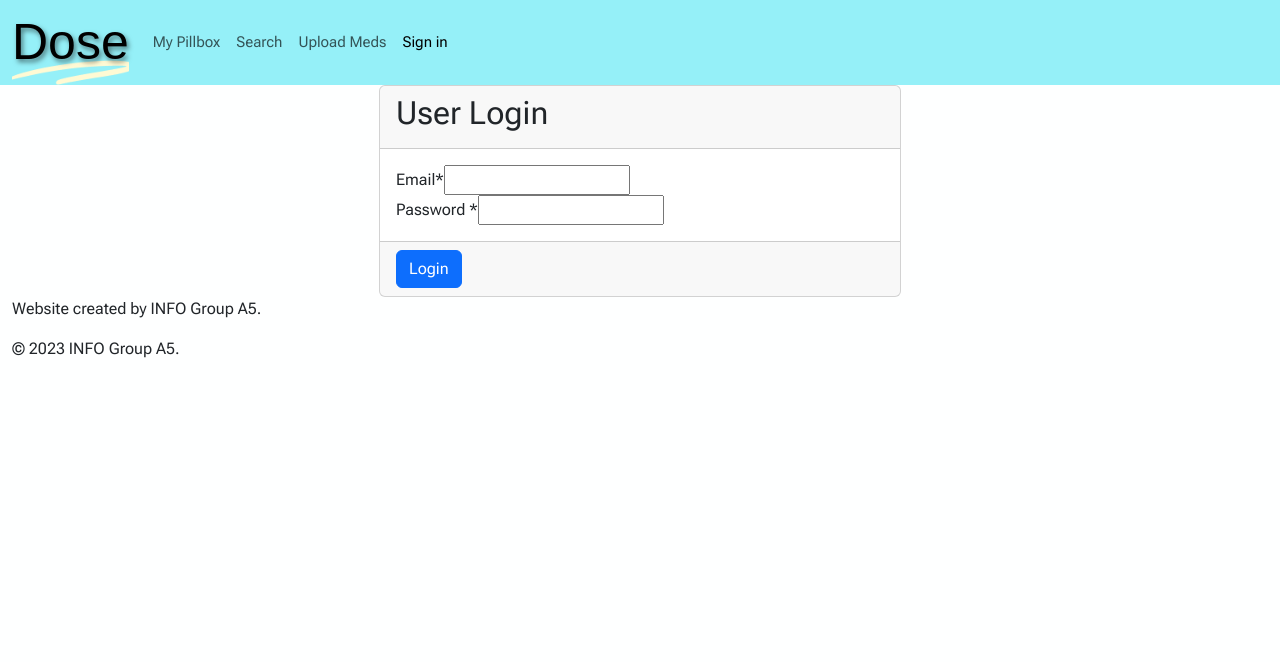
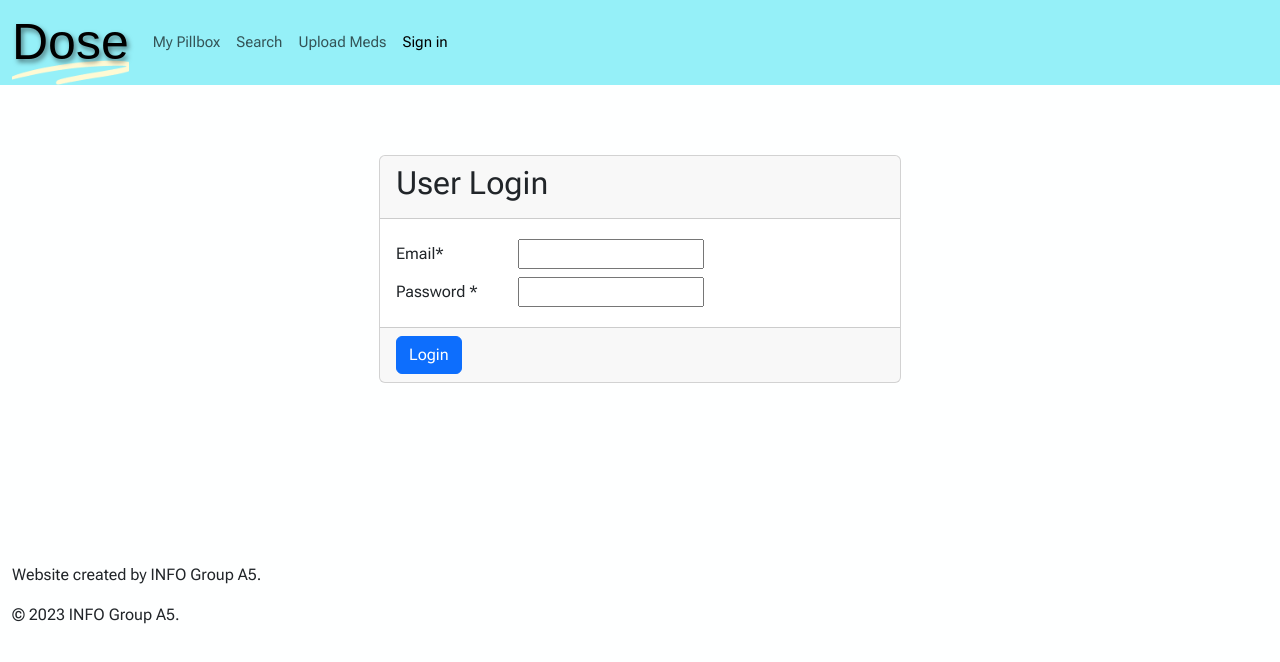
Before and after one commit to info340-su23/project-GConscious, a React (Create React App) app: page /login in a window 1280 px wide. Shown: the top 662 px of the page. Built offline with nearby package versions, Linux system fonts and the light colour scheme; a web font is replaced by a local one.

Commit message:
Style changes

```diff
--- a/src/components/App.js
+++ b/src/components/App.js
@@ -6,8 +6,6 @@ import { UploadForm } from './UploadForm.js';
 import { Search } from './Search.js';
 import { Route, Routes } from "react-router-dom";
 import { Login } from './login.js';
-//import { add } from 'lodash';
-//import { useNavigate } from 'react-router-dom';
 
 function App({ drugsList }) {
   //Organized pillbox with pills on specific days based on user prescription.
--- a/src/components/NavBar.js
+++ b/src/components/NavBar.js
@@ -26,9 +26,6 @@ export function NavBar() {
                         <li className="nav-item">
                             <NavLink aria-label="Login Page" className="nav-link" to="/login">Sign in</NavLink>
                         </li>
-                        {/* <button onClick={HandleLogout}>
-                            Logout
-                        </button> */}
                     </ul>
                 </div>
             </div>
--- a/src/components/Search.js
+++ b/src/components/Search.js
@@ -129,7 +129,7 @@ export function Search() {
   );
 
   return (
-    <div>
+    <div className="mb-4">
       {searchResult}
       <small>Search Dataset via <a href="https://www.kaggle.com/datasets/jithinanievarghese/drugs-side-effects-and-medical-condition" target="_blank">Link</a>.</small>
     </div>
--- a/src/components/SectionPillboxContent.js
+++ b/src/components/SectionPillboxContent.js
@@ -95,10 +95,10 @@ export function PillboxRow(props) {
   const currentUser = props.currentUser;
   return (
     <div>
-      <h1>{"Welcome " + currentUser + "!"}</h1>
+      <h1 className='text-center' style={{ fontFamily: 'Monospace, Arial, sans-serif', fontSize: '35px', fontWeight: 'bold'}}>
+        {"Welcome to dose pillbox " + currentUser + "!"}
+      </h1>
       <PillboxContent handleSetOrganizedPillbox={props.handleSetOrganizedPillbox} organizedPillbox={organizedPillbox} />
     </div>
-    //<PillboxContent handleRemove={props.handleRemove} weeklyPills={weeklyPills} />
   )
-
 }
--- a/src/components/login.js
+++ b/src/components/login.js
@@ -1,5 +1,4 @@
 import React, { useState } from 'react';
-import { Link } from 'react-router-dom';
 import { ToastContainer, toast } from 'react-toastify';
 import 'react-toastify/dist/ReactToastify.css';
 import { useNavigate } from 'react-router-dom';
@@ -35,7 +34,6 @@ export function Login(props) {
                         toast.error("Invalid password");
                     }
 
-
                     if (user[0].password === password && user[0].email === email) {
                         toast.success('Login successful');
                         setUsername(user[0].user);
@@ -52,24 +50,6 @@ export function Login(props) {
                     props.handleSetUserPrescriptions(user[0].prescriptions);
                     navigate('/');
 
-
-
-                    // console.log(e.target.password.value);
-                    // console.log(e.target.email.value);
-
-
-
-
-                    // if (Object.keys(response).length === 3) {
-                    //     toast.error('Please Enter valid username and password');
-                    // } else {
-                    //     if (response.password === password) {
-                    //         toast.success('Login Successful');
-                    //         usenavigate('/');
-                    //     } else {
-                    //         toast.error('Please Enter valid information');
-                    //     }
-                    // }
                 }).catch((error) => {
                     toast.error('Failed to Login due to : ' + error.message)
                     console.log(error);
@@ -97,17 +77,17 @@ export function Login(props) {
             <ToastContainer />
             <div className='offset-lg-3 col-lg-6'>
                 <form onSubmit={ProceedLogin} className='container'>
-                    <div className='card'>
+                    <div className='card customMargin'>
                         <div className='card-header'>
                             <h2>User Login</h2>
                         </div>
                         <div className='card-body'>
                             <div className='form-group'>
-                                <label>Email<span className='errormsg'>*</span></label>
+                                <label className='col-sm-3 col-form-label'>Email<span className='errormsg'>*</span></label>
                                 <input className='form-group' name='email' value={username} onChange={e => setUsername(e.target.value)}></input>
                             </div>
                             <div className='form-group'>
-                                <label>Password <span className='errormsg'>*</span></label>
+                                <label className='col-sm-3 col-form-label'>Password <span className='errormsg'>*</span></label>
                                 <input className='form-group' name='password' type='password' value={password} onChange={e => setPassword(e.target.value)}></input>
                             </div>
                         </div>
--- a/src/index.css
+++ b/src/index.css
@@ -86,6 +86,11 @@ textarea {
   border-color: #efb8e8;
 }
 
+.customMargin {
+  margin-top: 70px;
+  margin-bottom: 180px;
+}
+
 /* Media query to enable varied display of our app on different devices: */
 @media (min-width: 598px) {
 
```
